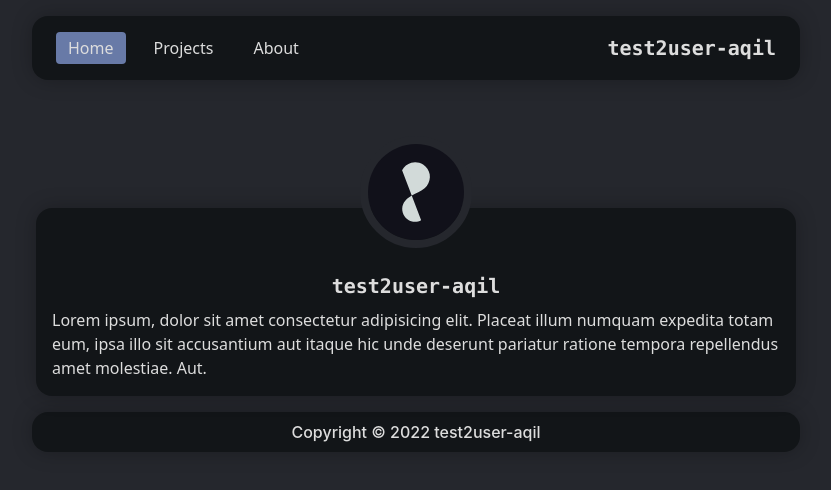
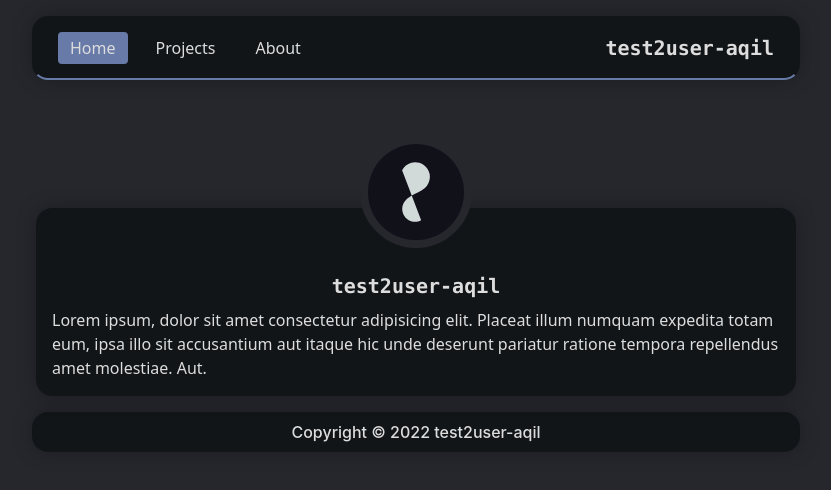
Before and after one commit to test2user-aqil/test2user-aqil.github.io, an Astro site: page / in a window 1280 px wide. Shown: the whole page, without its empty margins (224-1055 px from the left). Built offline with nearby package versions, Linux system fonts and the light colour scheme; Astro itself is replaced by a stand-in of ours.

Commit message:
Navbar style improvements

```diff
--- a/src/styles/global.css
+++ b/src/styles/global.css
@@ -14,7 +14,7 @@
         @apply bg-accent1;
     }
     .nav{
-        @apply h-16 max-w-3xl bg-dark0 md:rounded-2xl mx-auto md:my-4 mb-4 box-shadow flex md:justify-between justify-center items-center p-4 px-6;
+        @apply h-16 max-w-3xl bg-dark0 md:rounded-2xl mx-auto md:my-4 mb-4 box-shadow flex md:justify-between justify-center items-center p-4 px-6 sticky top-0 z-10 border-2 border-dark0 border-b-accent1;
     }
     .nav-link{
         @apply mr-4 px-3 py-1 rounded hover:bg-accent1 transition;
```
